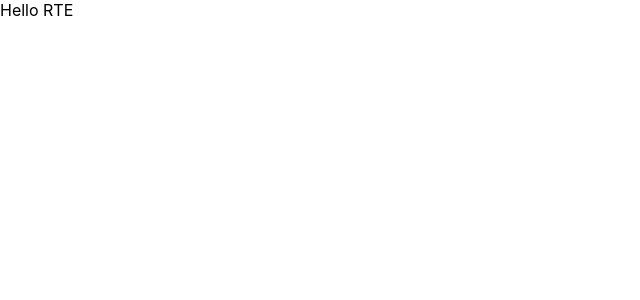
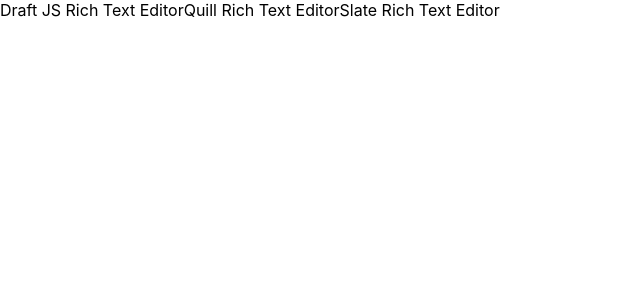
Before and after one commit to kurokoda/react-rich-text-editors-demo, a React (Create React App) app: page / in a window 1280 px wide. Shown: the top 300 px of the page, without its empty margins (0-640 px from the left). Built offline with nearby package versions, Linux system fonts and the light colour scheme.

Commit message:
[RTE-1] Adds RTE placeholders

```diff
--- a/src/App.tsx
+++ b/src/App.tsx
@@ -1,8 +1,15 @@
-import React from 'react';
+import React from "react";
+import { DraftJSRichTextEditor } from "./components/draftJS";
+import { QuillRichTextEditor } from "./components/quill";
+import { SlateRichTextEditor } from "./components/slate";
 
 function App() {
   return (
-    <>Hello RTE</>
+    <>
+      <DraftJSRichTextEditor />
+      <QuillRichTextEditor />
+      <SlateRichTextEditor />
+    </>
   );
 }
 
--- /dev/null
+++ b/src/components/draftJS.tsx
@@ -0,0 +1,7 @@
+const DraftJSRichTextEditor = () => {
+    return (
+        <>Draft JS Rich Text Editor</>
+    )
+}
+
+export { DraftJSRichTextEditor }
--- /dev/null
+++ b/src/components/quill.tsx
@@ -0,0 +1,7 @@
+const QuillRichTextEditor = () => {
+    return (
+        <>Quill Rich Text Editor</>
+    )
+}
+
+export { QuillRichTextEditor }
--- /dev/null
+++ b/src/components/slate.tsx
@@ -0,0 +1,7 @@
+const SlateRichTextEditor = () => {
+    return (
+        <>Slate Rich Text Editor</>
+    )
+}
+
+export { SlateRichTextEditor }
```
